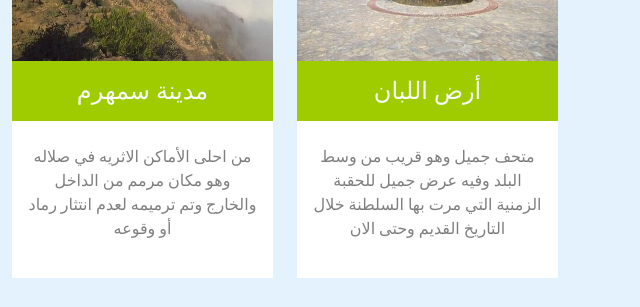
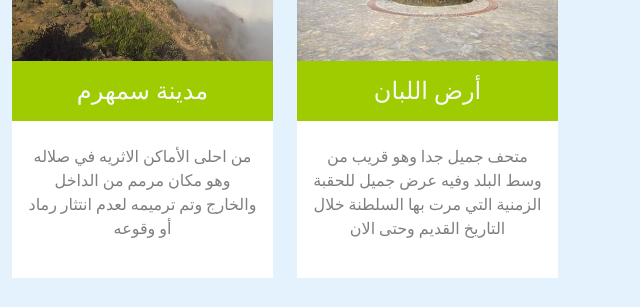
Before and after one commit to RaniaEl-khouly/AvatarTravel-Website, a plain HTML site: page index.html in a window 1280 px wide. Shown: the part 3700-4007 px from the top of the page, 640-1280 px from the left. Drawn offline with Linux system fonts and the light colour scheme.

Commit message:
update the index file - متحف جميل جدا

```diff
--- a/index.html
+++ b/index.html
@@ -195,7 +195,7 @@
             <p class="text-black-50 text-uppercase">نسعى لارضائكم وتقديم ما يجعلكم دوما سعيدين</p>
           </div>
           <p class="description text-center mb-5 text-black-50 m-auto">
-            المعنى الحقيقي للريادة والإبداع في مجال السفر والسياحة فليست جودة برامجنا هي الميزة الوحيدة لنا فنحن نتميز بالابتكار والتنوع في مجال السفر والسياحة
+             المعنى الحقيقي للريادة والإبداع في مجال السفر والسياحة فليست جودة برامجنا هي الميزة الوحيدة لنا فنحن نتميز بالابتكار والتنوع في مجال السفر والسياحة
           </p>
           <div class="row align-items-center">
             <div class="col-lg-4 mb-4 text-center text-md-start">
@@ -249,7 +249,7 @@
             <div class="box bg-white ">
               <img class="img-fluid" src="images/review4.jpg" alt="">
               <h4 class="p-3 text-light "> أرض اللبان</h4>
-              <blockquote class="text-black-50 p-3">متحف جميل وهو قريب من وسط البلد وفيه عرض جميل للحقبة الزمنية التي مرت بها السلطنة خلال التاريخ القديم وحتى الان</blockquote>
+              <blockquote class="text-black-50 p-3">متحف جميل جدا وهو قريب من وسط البلد وفيه عرض جميل للحقبة الزمنية التي مرت بها السلطنة خلال التاريخ القديم وحتى الان</blockquote>
 
             </div>
           </div>
```
